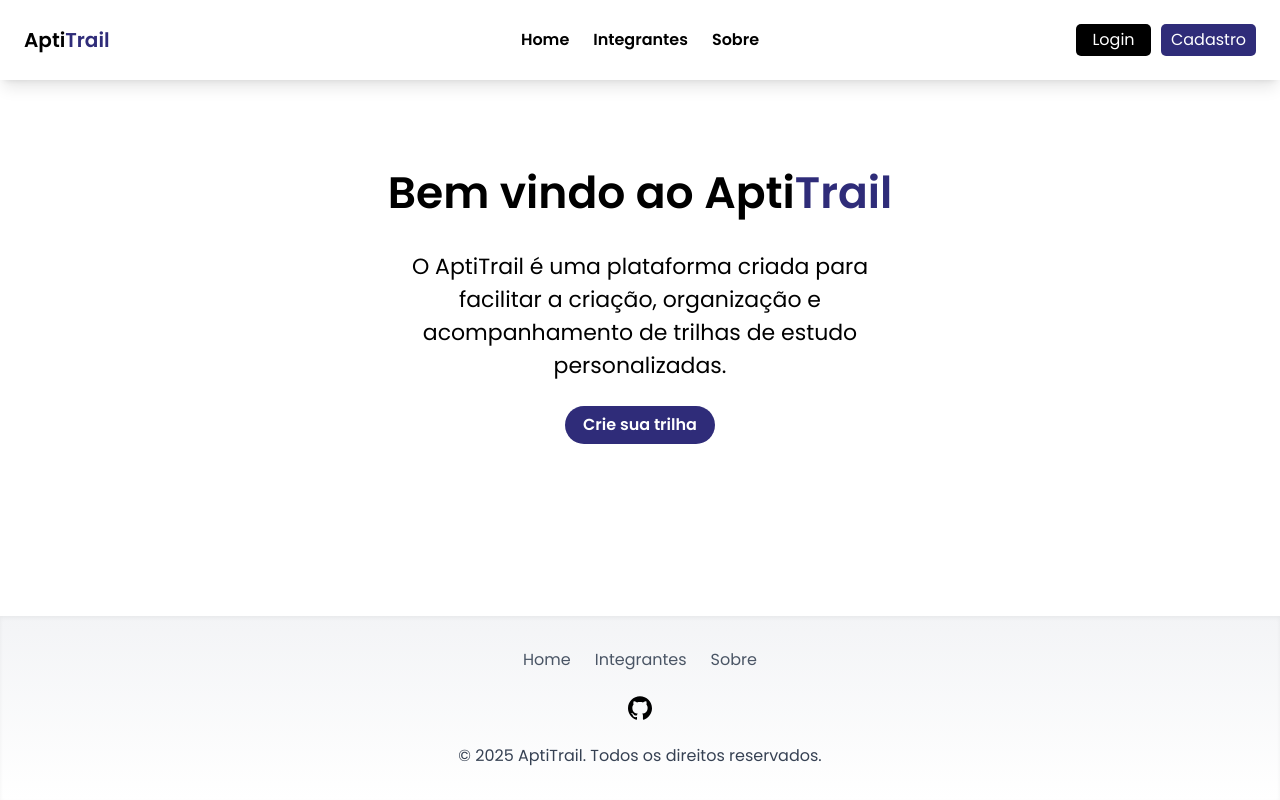
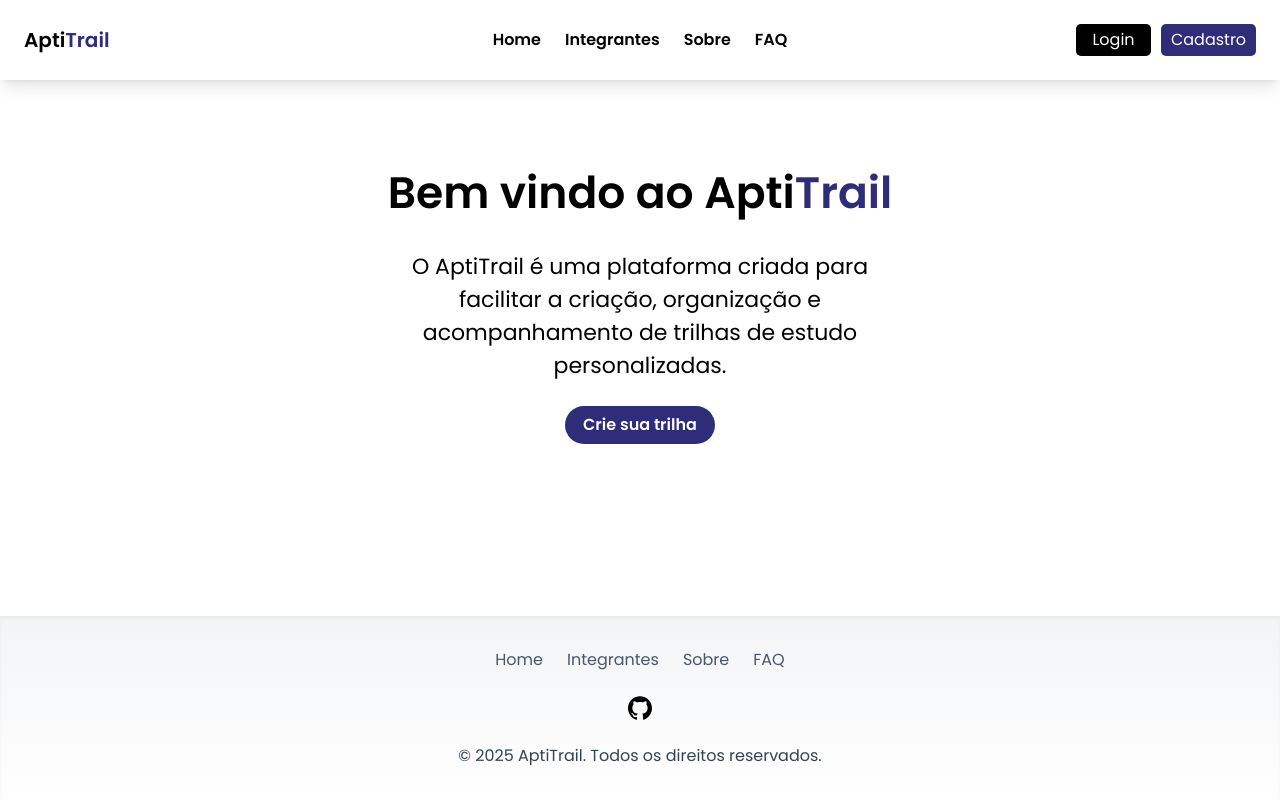
Before and after one commit to apti-trail/site-spa, a React (Vite) app in the folder site-spa/: page / in a window 1280 px wide. Built offline with nearby package versions, Linux system fonts and the light colour scheme.

Commit message:
feat: adiciona Link to do Faq

```diff
--- a/site-spa/src/components/Footer/Footer.tsx
+++ b/site-spa/src/components/Footer/Footer.tsx
@@ -9,6 +9,7 @@ export default function Footer() {
                     <Link to="/" className="hover:text-black transition">Home</Link>
                     <Link to="/integrantes" className="hover:text-black transition">Integrantes</Link>
                     <Link to="/sobre" className="hover:text-black transition">Sobre</Link>
+                    <Link to="/faq">FAQ</Link>
                 </div>
 
                 <div className="flex justify-center gap-5">
--- a/site-spa/src/components/NavBar/Navbar.tsx
+++ b/site-spa/src/components/NavBar/Navbar.tsx
@@ -11,7 +11,8 @@ export default function Navbar() {
     const links = [
         { to: "/", label: "Home" },
         { to: "/integrantes", label: "Integrantes"},
-        { to: "/sobre", label: "Sobre"}
+        { to: "/sobre", label: "Sobre"},
+        { to: "/faq", label: "FAQ"}
     ];
 
     return(
--- a/site-spa/src/main.tsx
+++ b/site-spa/src/main.tsx
@@ -7,13 +7,15 @@ import Error from './routes/Error/index.tsx'
 import Home from './routes/Home/index.tsx'
 import Integrantes from './routes/Integrantes/index.tsx'
 import Sobre from './routes/Sobre/index.tsx'
+import Faq from './routes/Faq/index.tsx'
 
 
 const router = createBrowserRouter([
   {path: "/", element: <App/>, errorElement: <Error/>, children: [
     {path: "/", element: <Home/>},
     {path: "/integrantes", element: <Integrantes/>},
-    {path: "/sobre", element: <Sobre/>}
+    {path: "/sobre", element: <Sobre/>},
+    {path: "/faq", element: <Faq/>}
   ]}
 ]);
 
```
